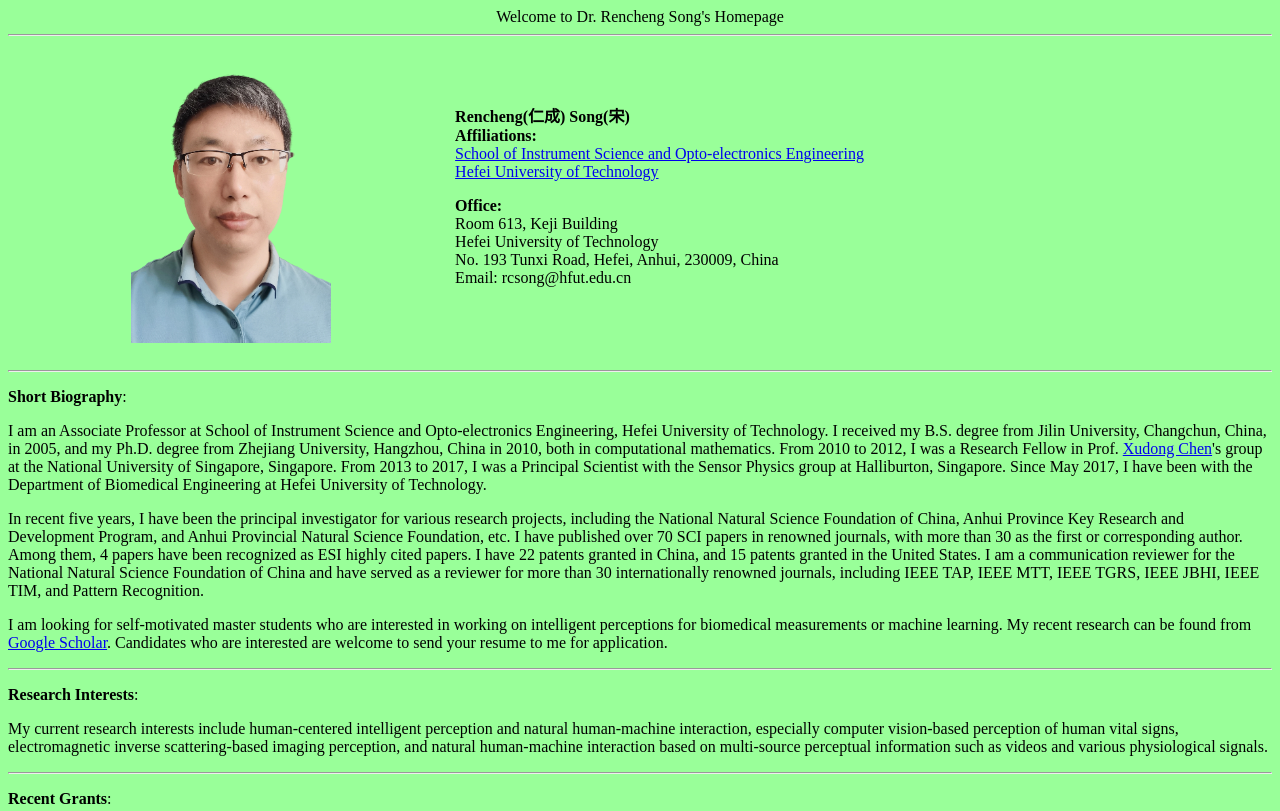
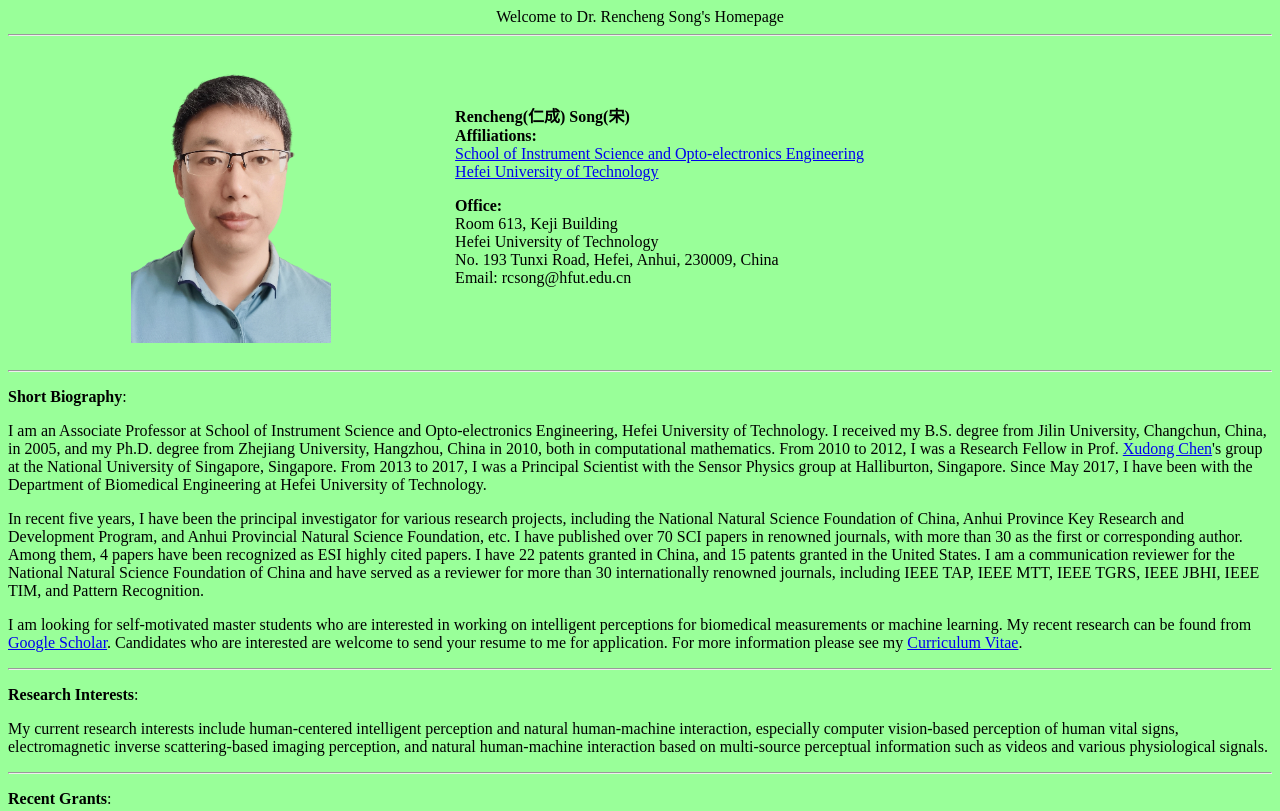
Before and after one commit to renchengsong/renchengsong.github.io, a plain HTML site: page index.html in a window 1280 px wide. Shown: the top 811 px of the page. Drawn offline with Linux system fonts and the light colour scheme.

Commit message:
Add CV
Add CV

```diff
--- a/index.html
+++ b/index.html
@@ -83,7 +83,7 @@ Welcome to Dr. Rencheng Song's Homepage<hr/>
 In recent five years, I have been the principal investigator for various research projects, including the National Natural Science Foundation of China, Anhui Province Key Research and Development Program, and Anhui Provincial Natural Science Foundation, etc. I have published over 70 SCI papers in renowned journals, with more than 30 as the first or corresponding author. Among them, 4 papers have been recognized as  ESI highly cited papers. I have 22 patents granted in China, and 15 patents granted in the United States.  I am a communication reviewer for the National Natural Science Foundation of China and have served as a reviewer for more than 30 internationally renowned journals, including IEEE TAP, IEEE MTT, IEEE TGRS, IEEE JBHI, IEEE TIM, and Pattern Recognition. </p>
 
 <p>
-I am  looking for self-motivated master  students who are interested in working on intelligent perceptions for biomedical measurements or machine learning.  My recent research can be found from <a href="https://scholar.google.com/citations?user=GH-rVCUAAAAJ&hl=en"> Google Scholar</a>.  Candidates who are interested are welcome to send your resume to me for application.
+I am  looking for self-motivated master  students who are interested in working on intelligent perceptions for biomedical measurements or machine learning.  My recent research can be found from <a href="https://scholar.google.com/citations?user=GH-rVCUAAAAJ&hl=en"> Google Scholar</a>.  Candidates who are interested are welcome to send your resume to me for application. For more information please see my <a href="pdfs\Song_cv_hfut.pdf">Curriculum Vitae</a>.
 </p>
 <hr>
 <p><strong> Research Interests</strong>:
```
Also changed, not shown: 1 other file.
